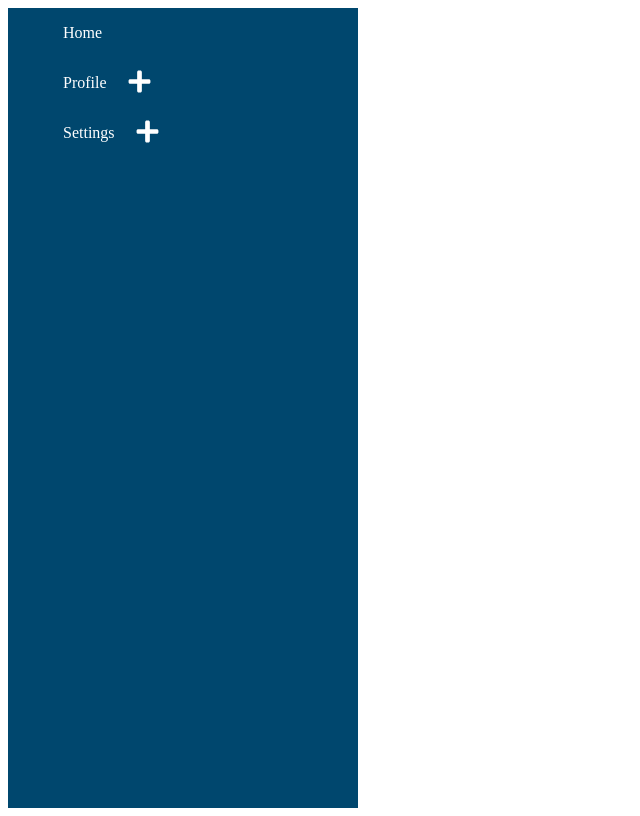
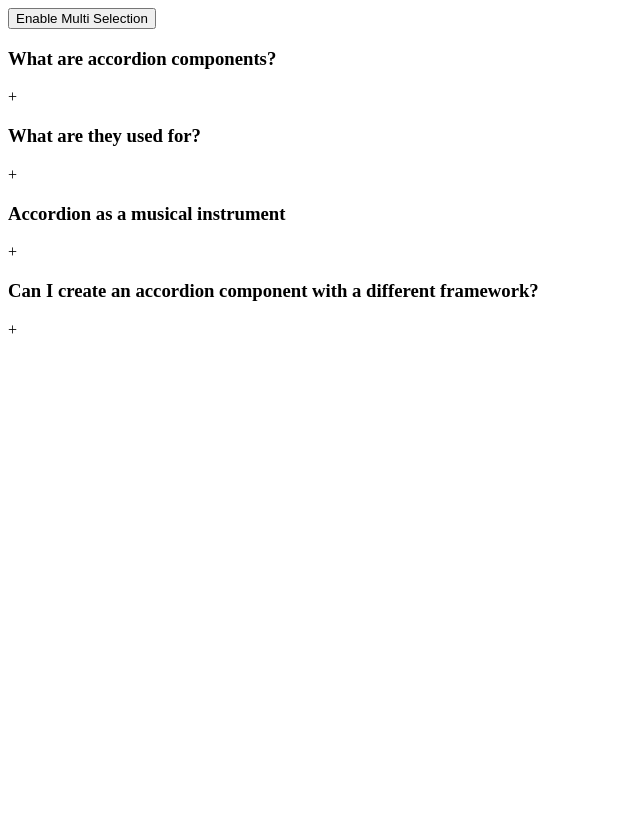
Before and after one commit to carrbanog/react-simple-project, a React (Create React App) app in the folder mini1/: page / in a window 1280 px wide. Shown: the whole page, without its empty margins (0-640 px from the left). Built offline with nearby package versions, Linux system fonts and the light colour scheme.

Commit message:
accordian2

```diff
--- a/mini1/src/App.js
+++ b/mini1/src/App.js
@@ -1,5 +1,5 @@
 // import RandomColor from "./components/2 random color";
-// import Accordian from "./components/1 accordian";
+import Accordian from "./components/1 accordian";
 // import StarRating from "./components/3 star rating";
 // import ImageSlider from "./components/4 image slider";
 // import LoadMoreData from "./components/5 load-more-btn";
@@ -12,12 +12,13 @@ import MenuBar from "./components/7dd";
 function App() {
   return (
     <div className="App">
+      <Accordian />
       {/* <ImageSlider
         url={"https://picsum.photos/v2/list"}
         page={"1"}
         limit={"10"}
       /> */}
-      <TreeView menus={menus} />
+      {/* <TreeView menus={menus} />     */}
       {/* <MenuBar /> */}
     </div>
   );
--- a/mini1/src/components/1 accordian/index.jsx
+++ b/mini1/src/components/1 accordian/index.jsx
@@ -1,69 +1,40 @@
-import { useEffect, useState } from "react";
-import data from "./data";
-import "./style.css";
+import data from "./data.js";
+import { useState, useEffect } from "react";
 
 function Accordian() {
   const [selected, setSelected] = useState(null);
   const [enableMultiSelection, setEnableMultiSelection] = useState(false);
-  const [multiple, setMultiple] = useState([]);
 
-  function handleSingleSelection(getCurrentId) {
-    setSelected(getCurrentId === selected ? null : getCurrentId);
-  }
+  // function handleSingleSelection(getCurrentId) {
+  //   setSelected(getCurrentId === selected ? null : getCurrentId);
+  // }
+  useEffect(() => {
+    console.log(enableMultiSelection);
+  }, [enableMultiSelection])
 
-  function handleMultiSelection(getCurrentId) {
-    let cpyMultiple = [...multiple];
-    const findIndexOfCurrentId = cpyMultiple.indexOf(getCurrentId);
-    if (findIndexOfCurrentId === -1) {
-      cpyMultiple.push(getCurrentId);
-    } else {
-      cpyMultiple.splice(findIndexOfCurrentId, 1);
-    }
-    setMultiple(cpyMultiple);
-  }
-  // console.log(multiple);
-
-  useEffect(() => console.log(enableMultiSelection), [enableMultiSelection]);
   return (
-    <div className="wrapper">
+    <div className="container">
       <button onClick={() => setEnableMultiSelection(!enableMultiSelection)}>
         Enable Multi Selection
       </button>
-      <div className="accordian">
-        {data && data.length > 0 ? (
-          data.map((dataItem) => {
+      {data.map((dataItem) => {
         return (
-              <div className="item" key={dataItem.id}>
-                <div
-                  onClick={
-                    enableMultiSelection
-                      ? () => handleMultiSelection(dataItem.id)
-                      : () => handleSingleSelection(dataItem.id)
+          <div>
+            <h3
+              className={`question ${dataItem.id}`}
+              onClick={() =>
+                setSelected(dataItem.id === selected ? null : dataItem.id)
               }
-                  className="title"
             >
-                  <h3>{dataItem.question}</h3>
+              {dataItem.question}
+            </h3>
             <span>+</span>
-                </div>
-                {enableMultiSelection ? (
-                  multiple.indexOf(dataItem.id) !== -1 ? (
-                    <div className="content">{dataItem.answer}</div>
-                  ) : (
-                    console.log(dataItem.id)
-                  )
-                ) : (
-                  selected === dataItem.id && (
-                    <div className="content">{dataItem.answer}</div>
-                  )
-                )}
+            {selected === dataItem.id ? <div>{dataItem.answer}</div> : null}
           </div>
         );
-          })
-        ) : (
-          <div>No data found</div>
-        )}
-      </div>
+      })}
     </div>
   );
 }
+
 export default Accordian;
```
Lines whose indentation alone changed are shown as unchanged.
